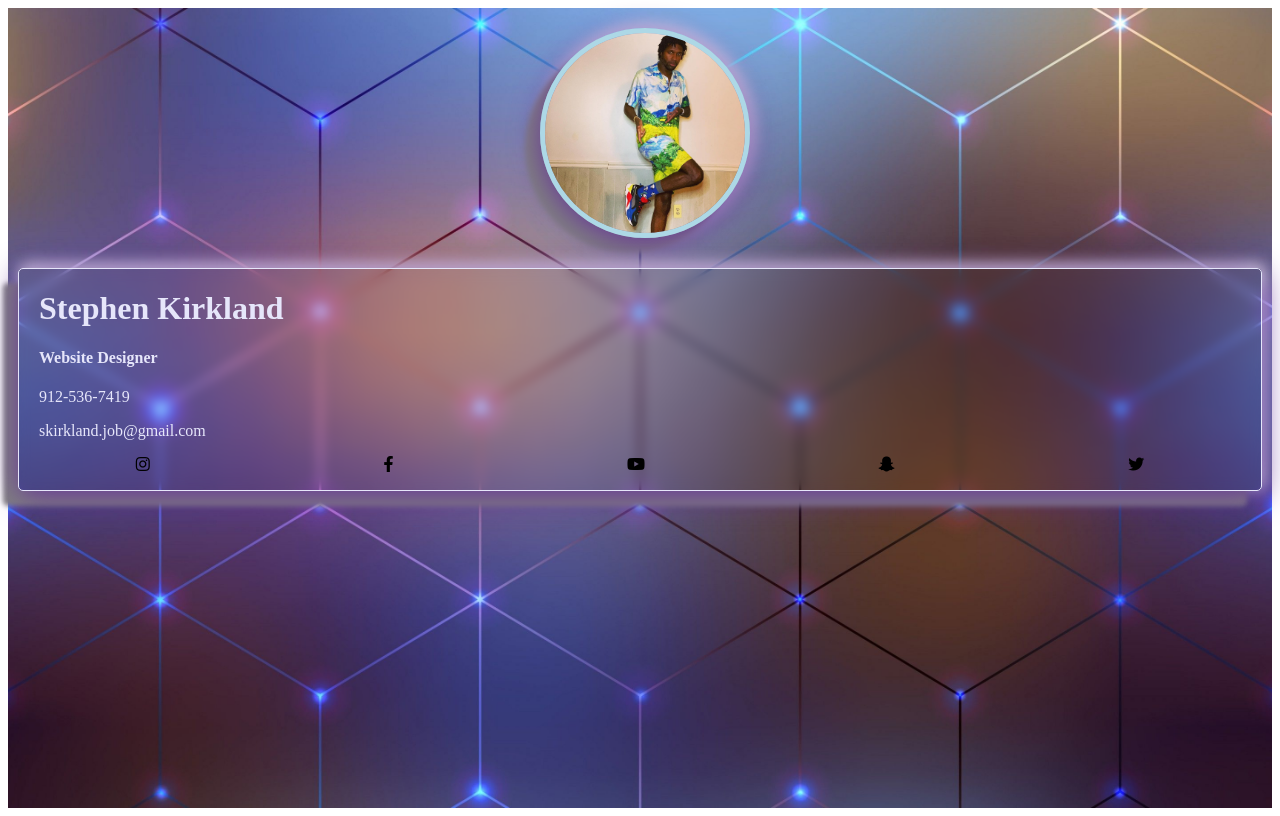
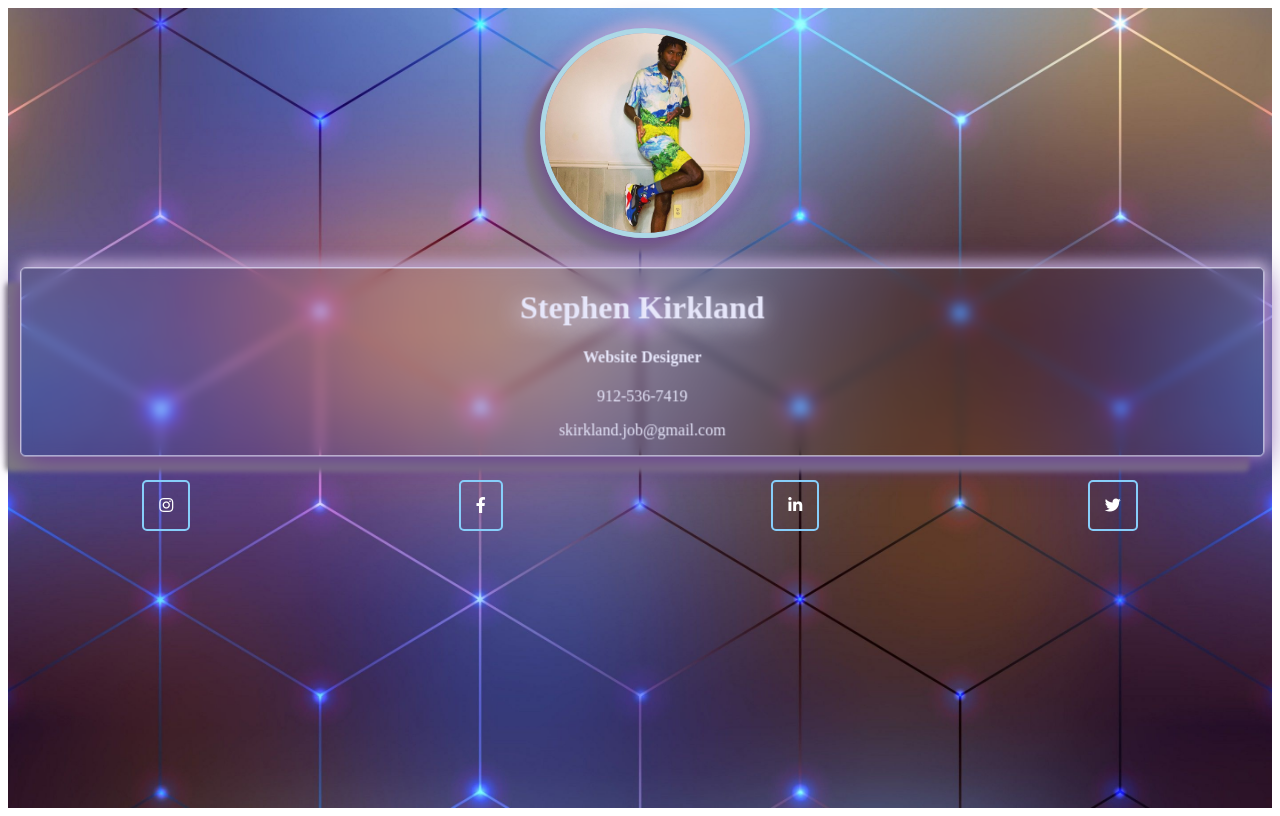
Before and after one commit to KirklandEnterprisesUnlimited/RebeccaGraham, an Angular app: page /home in a window 1280 px wide. Built offline with nearby package versions, Linux system fonts and the light colour scheme.

Commit message:
Good enough. Deploying! :D

```diff
--- a/src/app/components/main/main.component.html
+++ b/src/app/components/main/main.component.html
@@ -11,14 +11,15 @@
             <p>912-536-7419</p>
             <p>skirkland.job@gmail.com</p>
         </div>
-        <div class="social-media-full-container">
-            <ul>
-                <li><i class="fab fa-instagram"></i></li>
-                <li><i class="fab fa-facebook-f"></i></li>
-                <li><i class="fab fa-youtube"></i></li>
-                <li><i class="fab fa-snapchat-ghost"></i></li>
-                <li><i class="fab fa-twitter"></i></li>
-            </ul>
-        </div>
+    </div>
+
+    <div class="social-media-full-container">
+        <ul>
+            <li><a href="https://www.instagram.com/bigmoneykirk/" target="_blank"> <i class="fab fa-instagram"></i> </a></li>
+            <li><a href="https://www.facebook.com/stevokirk/" target="_blank"> <i class="fab fa-facebook-f"></i> </a></li>
+            <li><a href="https://www.linkedin.com/in/bigmoneykirk/" target="_blank"> <i class="fab fa-linkedin-in"></i> </a></li>
+            <!-- <li><i class="fab fa-snapchat-ghost"></i></li> -->
+            <li><a href="https://twitter.com/StevoKirk" target="_blank"> <i class="fab fa-twitter"></i> </a></li>
+        </ul>
     </div>
 </div>
--- a/src/app/components/main/main.component.scss
+++ b/src/app/components/main/main.component.scss
@@ -24,11 +24,26 @@
     border-radius: 5px;
     margin: 40px 10px;
     box-shadow: 0px 5px 30px rebeccapurple, -15px 15px 0.35rem grey, 3px -3px 1rem white;
+    animation: animate 6.5s ease-in-out infinite;
+    text-align: center;
+}
+
+@keyframes animate {
+    0%, 100%{
+        transform: translate3d(0.5ch, -0.05in, -3em);
+    }
+    50% {
+        transform: translate3d(0, 0.05in, 3em);
+    }
 }
 
 .personal-info {
     margin: 0 20px;
     color: lavender;
+}
+
+h1 {
+    text-shadow: -3px 5px 1.5rem;
 }
 
 img {
@@ -48,3 +63,15 @@ ul{
 li {
     list-style: none;
 }
+
+li a {
+    text-decoration: none;
+    backdrop-filter: blur(10px);
+    border: 2px solid lightskyblue;
+    border-radius: 5px;
+    cursor: pointer;
+    color: white;
+    padding: 15px;
+    width: 48px;
+    height: 48px;
+}
```
